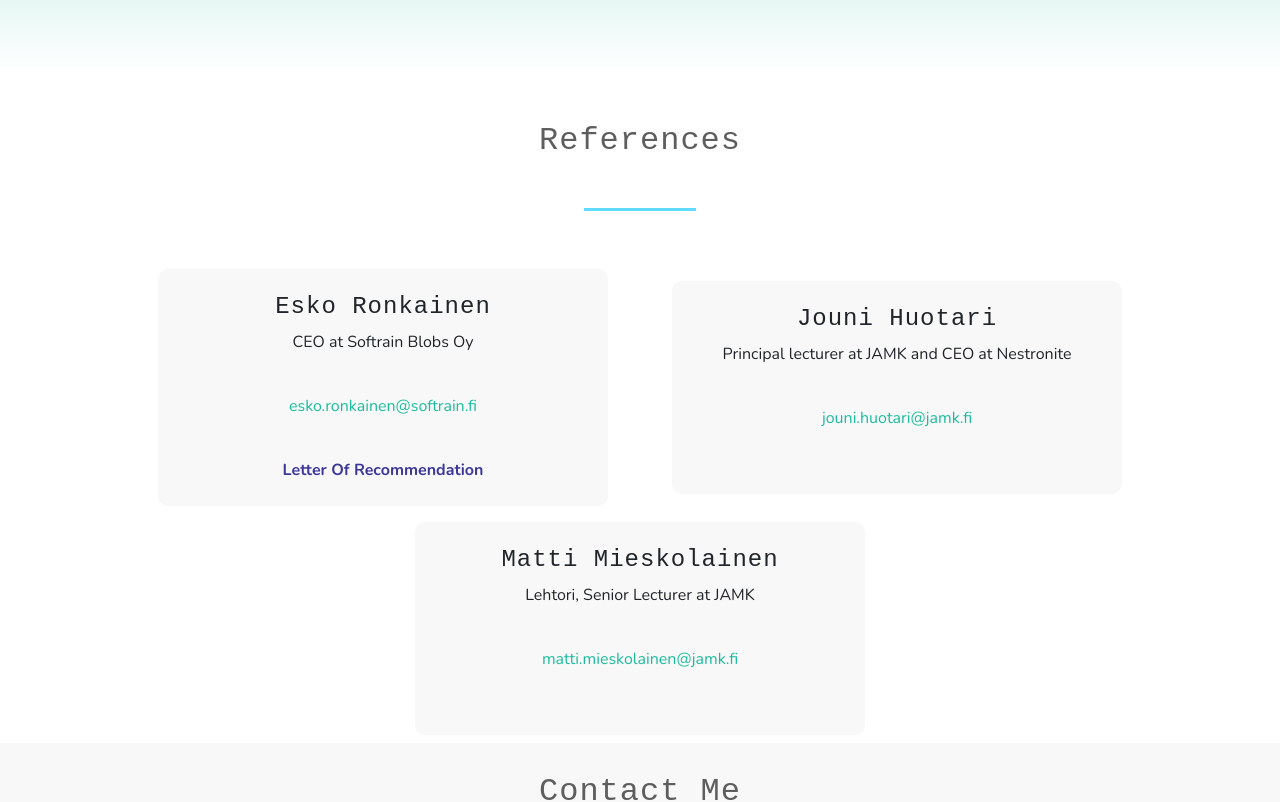
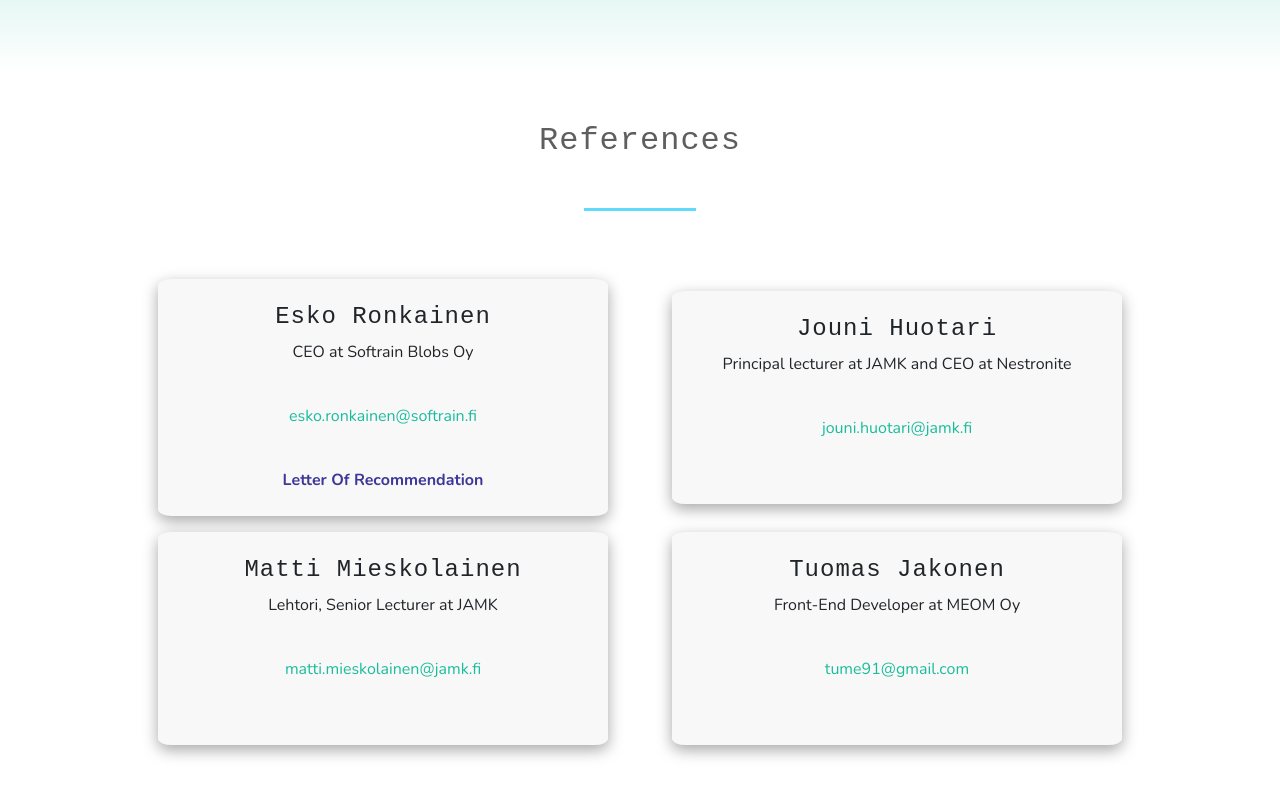
Before and after one commit to Jean198/jean-portfolio-react, a React (Create React App) app: page / in a window 1280 px wide. Shown: the part 1280-2082 px from the top of the page. Built offline with nearby package versions, Linux system fonts and the light colour scheme.

Commit message:
changed styles

```diff
--- a/src/Assets/Recommendations.json
+++ b/src/Assets/Recommendations.json
@@ -20,5 +20,13 @@
       "position":" Lehtori, Senior Lecturer at JAMK",
       "email":"matti.mieskolainen@jamk.fi",
       "letterName":null
+    },
+
+    {
+      "id":4,
+      "name":"Tuomas Jakonen ",
+      "position":"Front-End Developer at MEOM Oy ",
+      "email":"tume91@gmail.com",
+      "letterName":null
     }
 ]
--- a/src/Components/Pages/Home/Home.js
+++ b/src/Components/Pages/Home/Home.js
@@ -86,7 +86,7 @@ function Home() {
           )}
         </div>
       </div>
-      <div className="references-section conatiner">
+      <div className="references-section container">
         <div className="title">
           <h2>References</h2>
         </div>
--- a/src/Components/Pages/Home/Home.scss
+++ b/src/Components/Pages/Home/Home.scss
@@ -115,6 +115,7 @@
 
 .references-section {
   margin-top: 50px;
+  padding-bottom: 5%;
 
   h2 {
     color: #5e5e5e;
@@ -129,7 +130,7 @@
     flex-wrap: wrap;
     align-items: center;
     justify-content: center;
-    padding: 0 1px;
+    padding: 10px 1px;
 
     @media screen and (max-width: 768px) {
       width: 100%;
--- a/src/Components/Recommendations/Recommendations.scss
+++ b/src/Components/Recommendations/Recommendations.scss
@@ -9,8 +9,8 @@
   margin: 0.5rem 2rem 0.5rem 2rem;
   transition: 0.3s;
   padding: 1.5rem;
-  border-radius: 10px;
-  //box-shadow: 0.15px 0px 0px 0.15px black;
+  border-radius: 3%;
+  box-shadow: rgba(0, 0, 0, 0.35) 0px 5px 15px;
 }
 
 .email {
```
